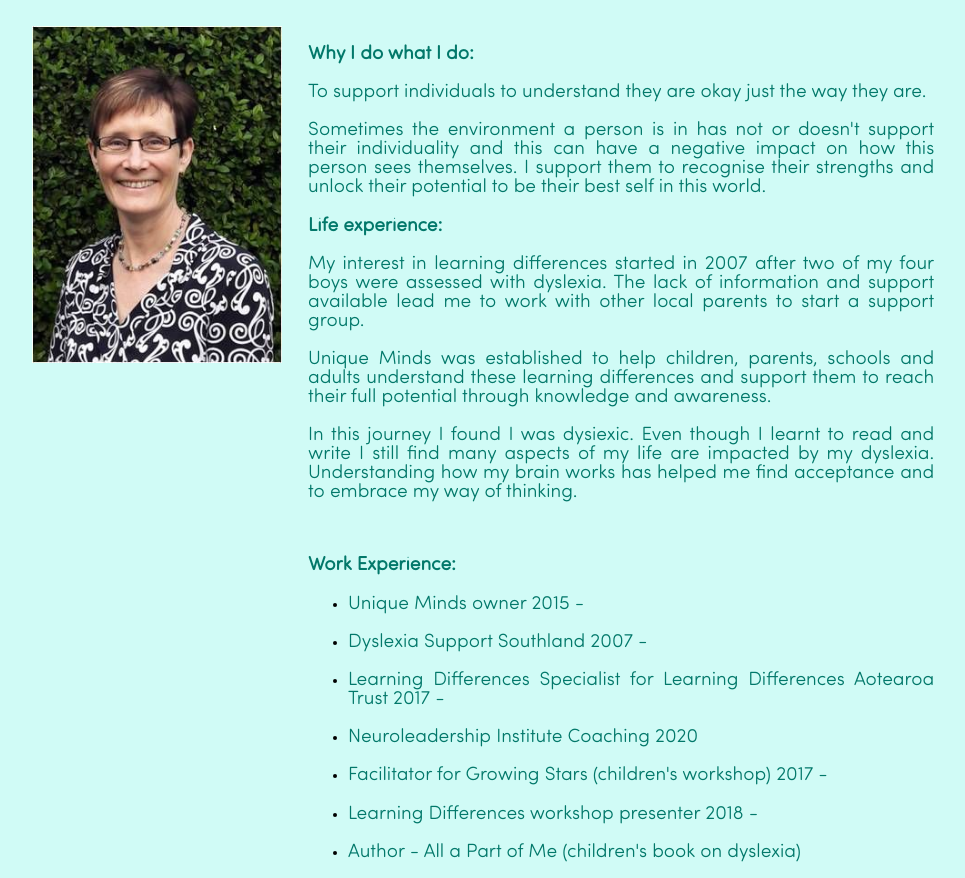
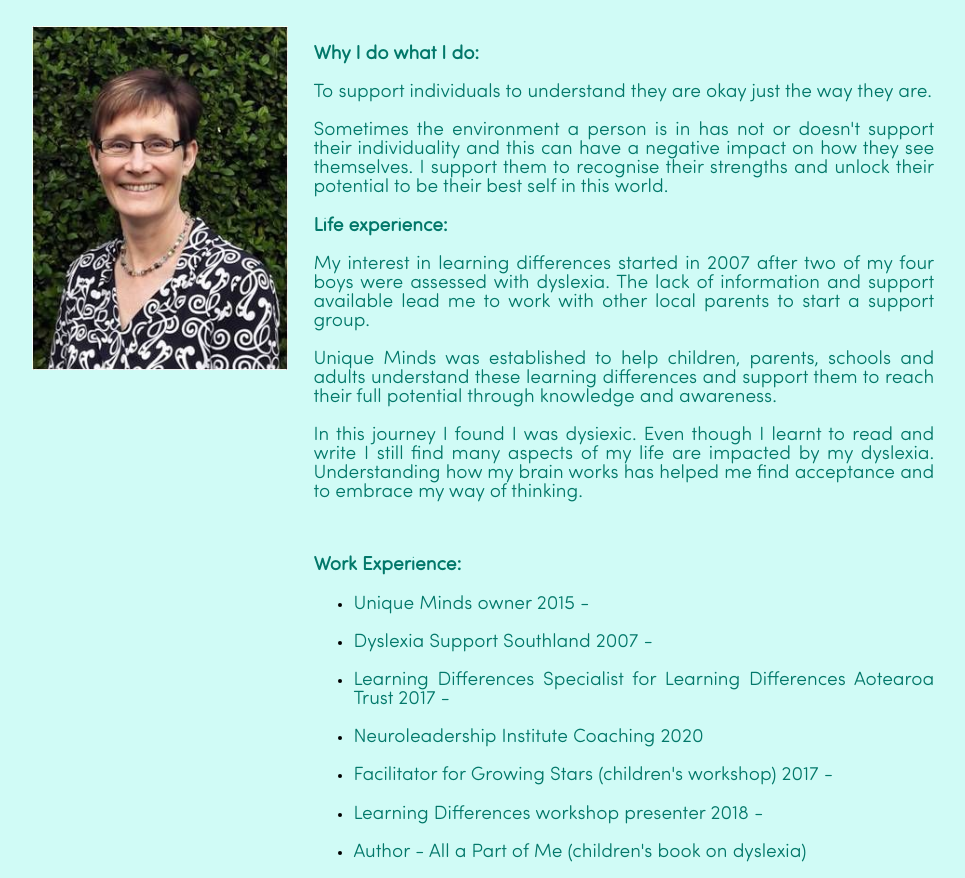
Before and after one commit to ryan-creator/Uniqueminds, a plain HTML site: page index.html in a window 1280 px wide. Shown: the part 4815-5693 px from the top of the page, without its empty margins (157-1122 px from the left). Drawn offline with Linux system fonts and the light colour scheme; a small style sheet from the web is missing.

Commit message:
Update index.html

```diff
--- a/index.html
+++ b/index.html
@@ -254,7 +254,7 @@
               <span>
                 <p><strong>Why I do what I do:</strong></p>
                 <p>To support individuals to understand they are okay just the way they are.</p>
-                <p>Sometimes the environment a person is in has not or doesn't support their individuality and this can have a negative impact on how this person sees themselves. I support them to recognise their strengths and unlock their potential to be their best self in this world. </p>
+                <p>Sometimes the environment a person is in has not or doesn't support their individuality and this can have a negative impact on how they see themselves. I support them to recognise their strengths and unlock their potential to be their best self in this world. </p>
                 <p><strong> Life experience: </strong></p>
                 <p>My interest in learning differences started in 2007 after two of my four boys were assessed with dyslexia. The lack of information and support available lead me to work with other local parents to start a support group.</p>
                 <p>Unique Minds was established to help children, parents, schools and adults understand these learning differences and support them to reach their full potential through knowledge and awareness.</p>
```
